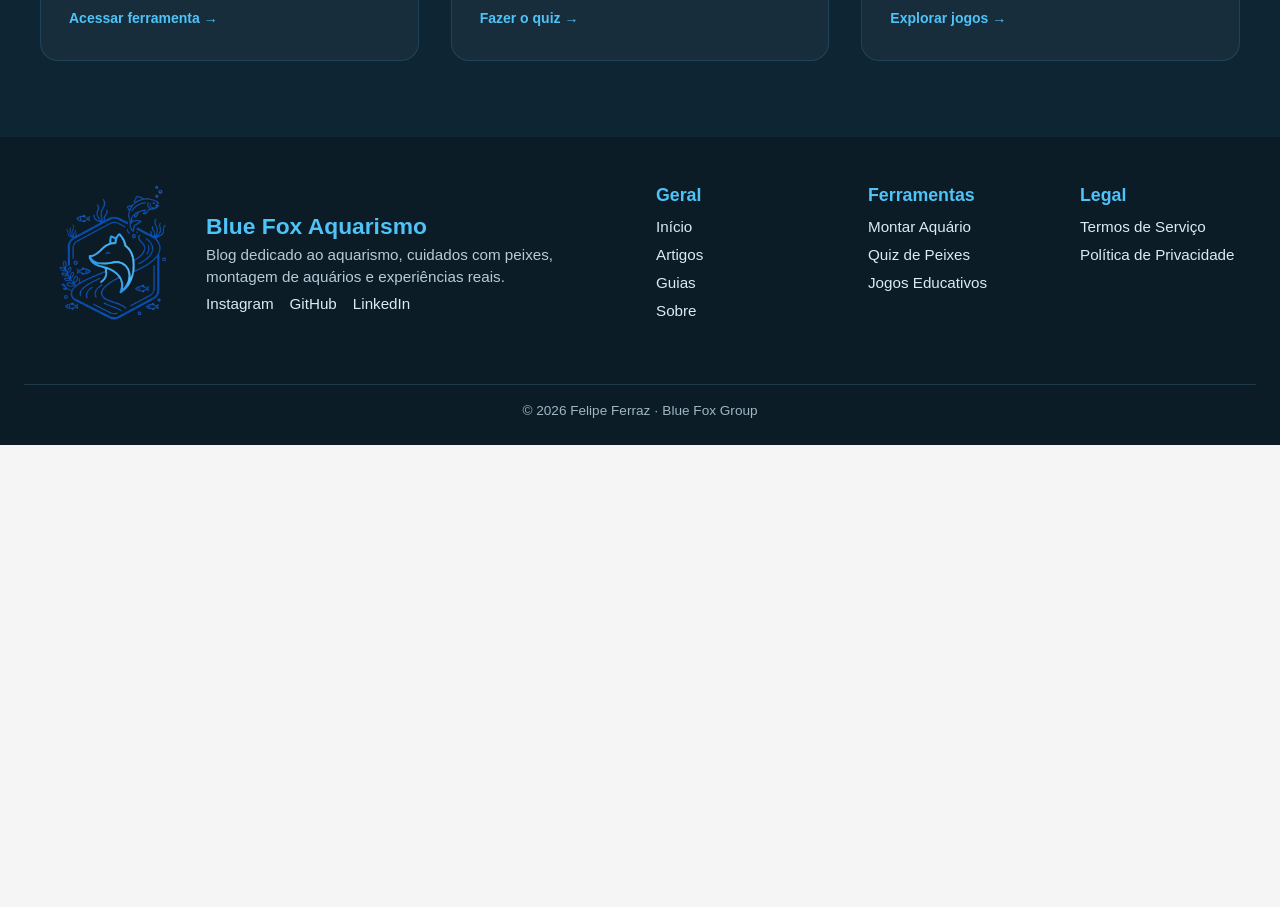
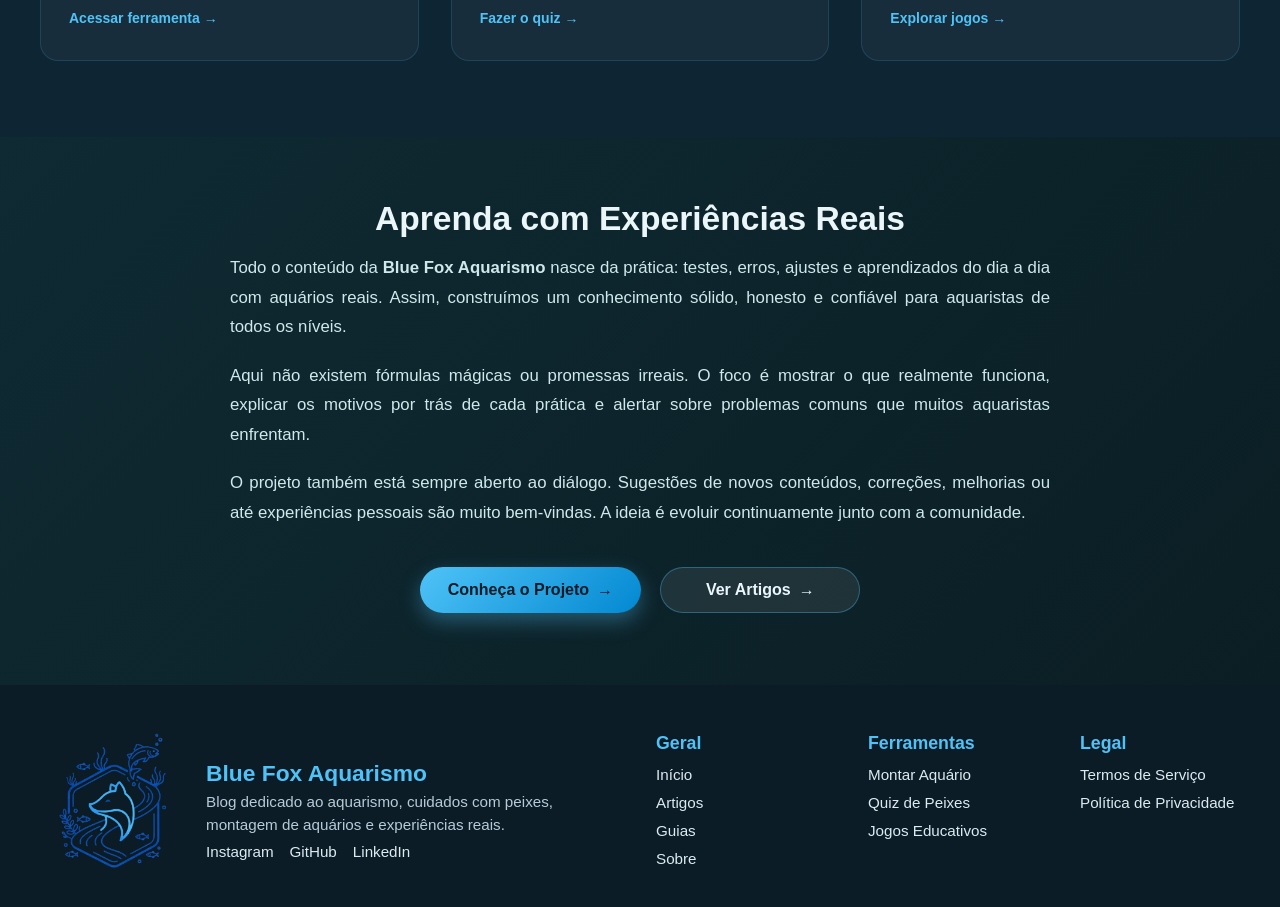
Before and after one commit to FelipeFerraz4/aquarismo-app, an Angular app in the folder frontend/: page / in a window 1280 px wide. Shown: the part 1740-2647 px from the top of the page. Before the commit the page ends 2185 px from the top, so only its background shows below. Built offline with nearby package versions, Linux system fonts and the light colour scheme.

Commit message:
feat: create community section in the home page

```diff
--- a/frontend/src/app/features/blog/pages/blog-home/blog-home.html
+++ b/frontend/src/app/features/blog/pages/blog-home/blog-home.html
@@ -159,3 +159,40 @@
         </div>
     </div>
 </section>
+
+<!-- Community -->
+<section class="community">
+    <div class="community-content">
+        <h2>Aprenda com Experiências Reais</h2>
+
+        <p>
+            Todo o conteúdo da <strong>Blue Fox Aquarismo</strong> nasce da prática:
+            testes, erros, ajustes e aprendizados do dia a dia com aquários reais.
+            Assim, construímos um conhecimento sólido, honesto e confiável para
+            aquaristas de todos os níveis.
+        </p>
+
+        <p>
+            Aqui não existem fórmulas mágicas ou promessas irreais. O foco é mostrar
+            o que realmente funciona, explicar os motivos por trás de cada prática
+            e alertar sobre problemas comuns que muitos aquaristas enfrentam.
+        </p>
+
+        <p>
+            O projeto também está sempre aberto ao diálogo. Sugestões de novos
+            conteúdos, correções, melhorias ou até experiências pessoais são
+            muito bem-vindas. A ideia é evoluir continuamente junto com a comunidade.
+        </p>
+
+        <div class="community-actions">
+            <a routerLink="/about" class="community-btn primary">
+                Conheça o Projeto <span class="arrow">→</span>
+            </a>
+
+            <a routerLink="/articles" class="community-btn secondary">
+                Ver Artigos <span class="arrow">→</span>
+            </a>
+        </div>
+
+    </div>
+</section>
--- a/frontend/src/app/features/blog/pages/blog-home/blog-home.scss
+++ b/frontend/src/app/features/blog/pages/blog-home/blog-home.scss
@@ -339,3 +339,115 @@
         align-self: center;
     }
 }
+
+/* Community Section */
+.community {
+    padding: 4.5rem 1.5rem;
+    background: linear-gradient(135deg, #0f2a33, #0b1e24);
+    color: #eaf6f8;
+    display: flex;
+    justify-content: center;
+}
+
+.community-content {
+    max-width: 820px;
+}
+
+.community h2 {
+    font-size: 2.1rem;
+    margin-bottom: 1.5rem;
+    text-align: center;
+}
+
+.community p {
+    font-size: 1.05rem;
+    line-height: 1.75;
+    margin-bottom: 1.2rem;
+    color: #cfe8ec;
+    text-align: justify;
+}
+
+/* Botões */
+.community-actions {
+    margin-top: 2.5rem;
+    display: flex;
+    gap: 1.2rem;
+    justify-content: center;
+    flex-wrap: wrap;
+}
+
+.community-btn {
+    display: inline-flex;
+    align-items: center;
+    justify-content: center;
+    gap: 0.5rem;
+
+    padding: 0.75rem 1.75rem;
+    min-width: 200px;
+
+    font-weight: 600;
+    font-size: 1rem;
+    text-decoration: none;
+
+    border-radius: 999px;
+    transition: transform 0.2s ease, box-shadow 0.2s ease;
+}
+
+.community-btn .arrow {
+    transition: transform 0.2s ease;
+}
+
+.community-btn:hover .arrow {
+    transform: translateX(4px);
+}
+
+/* Primary */
+.community-btn.primary {
+    background: linear-gradient(135deg, #4fc3f7, #0288d1);
+    color: #0b1c26;
+    box-shadow: 0 8px 20px rgba(79, 195, 247, 0.35);
+}
+
+.community-btn.primary:hover {
+    transform: translateY(-2px);
+    box-shadow: 0 12px 28px rgba(79, 195, 247, 0.55);
+}
+
+/* Secondary */
+.community-btn.secondary {
+    background: rgba(255, 255, 255, 0.08);
+    color: #eaf6fb;
+    border: 1px solid rgba(79, 195, 247, 0.35);
+}
+
+.community-btn.secondary:hover {
+    transform: translateY(-2px);
+    background: rgba(255, 255, 255, 0.12);
+    box-shadow: 0 8px 20px rgba(79, 195, 247, 0.25);
+}
+
+/* Responsividade */
+@media (max-width: 768px) {
+    .community {
+        padding: 3.5rem 1.2rem;
+    }
+
+    .community h2 {
+        font-size: 1.7rem;
+    }
+
+    .community p {
+        font-size: 1rem;
+        text-align: left;
+        /* melhora leitura no mobile */
+    }
+
+    .community-actions {
+        flex-direction: column;
+        align-items: stretch;
+    }
+
+    .community-btn {
+        width: 100%;
+    }
+}
--- a/frontend/src/index.html
+++ b/frontend/src/index.html
@@ -3,7 +3,7 @@
 
 <head>
   <meta charset="utf-8">
-  <title>AquarismoApp</title>
+  <title>Blue Fox Aquarismo</title>
   <base href="/">
   <meta name="viewport" content="width=device-width, initial-scale=1">
   <link rel="icon" type="image/x-icon" href="assets/images/brand/LogoFoxBlue.png">
```
